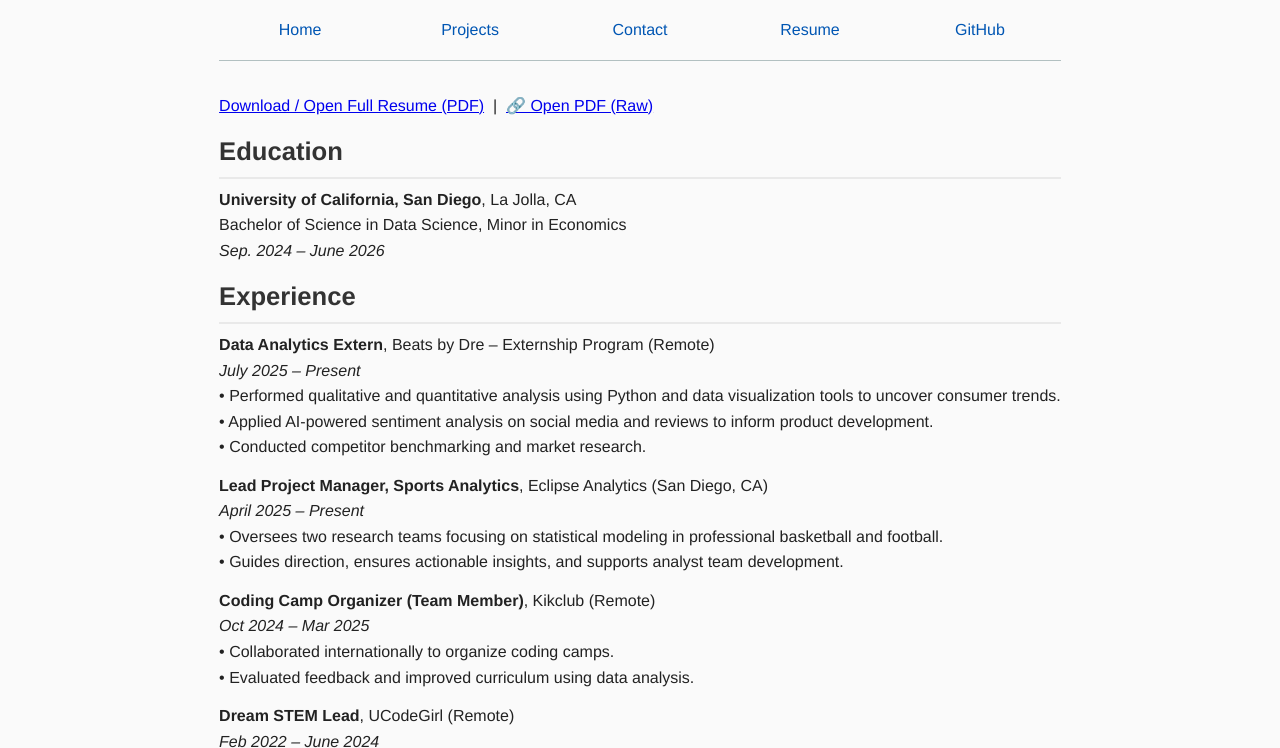
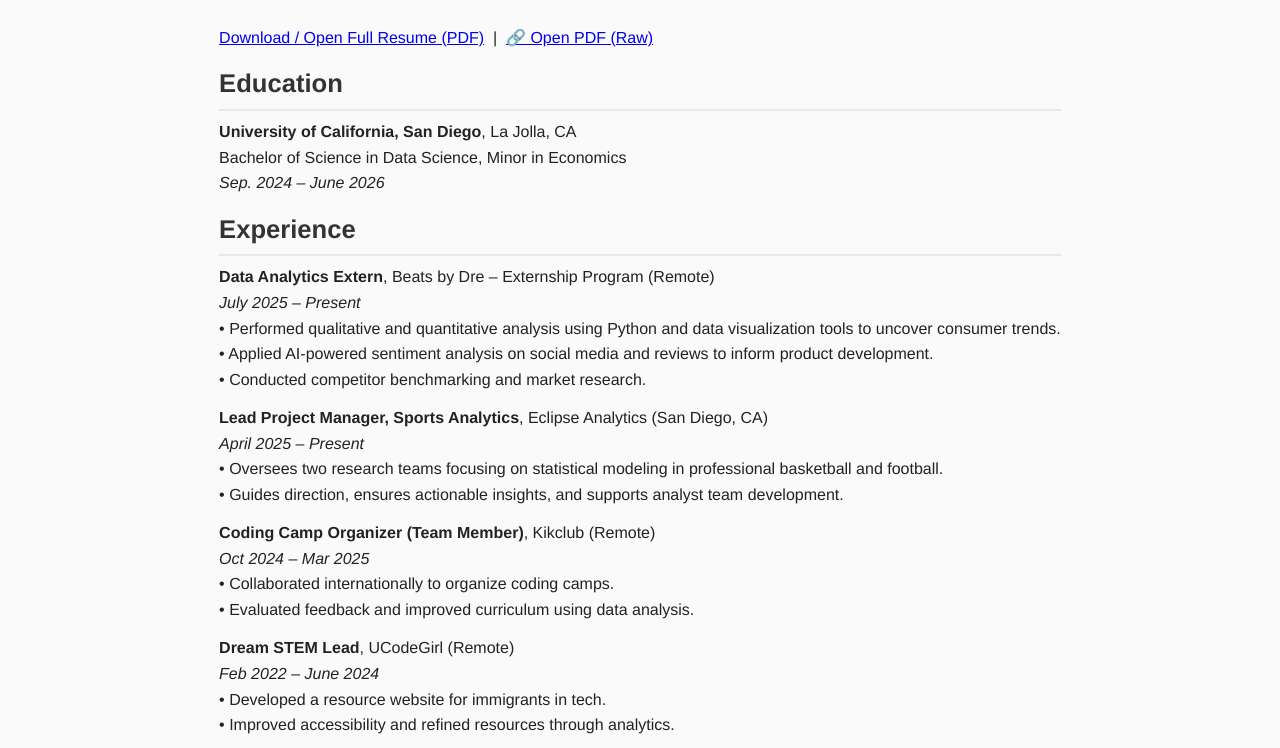
Before and after one commit to Kalberhe/6.C85_lab1_beta_test_portfolio, a plain HTML site: page resume/index.html in a window 1280 px wide. Shown: the part 155-903 px from the top of the page. Drawn offline with Linux system fonts and the light colour scheme.

```diff
--- a/resume/index.html
+++ b/resume/index.html
@@ -10,13 +10,7 @@
 <body>
   <header>
     <h1>Resume</h1>
-    <nav>
-      <a href="../index.html">Home</a>
-      <a href="../projects/index.html">Projects</a>
-      <a href="../contact/index.html">Contact</a>
-      <a href="../resume/index.html">Resume</a>
-      <a href="https://github.com/Kalberhe" target="_blank">GitHub</a>
-    </nav>
+
   </header>
 
   <main>
--- a/style.css
+++ b/style.css
@@ -251,3 +251,13 @@
 
 html { color-scheme: light dark; }
 body{ background: var(--bg); color: var(--ink); }
+:root{
+  --bg:#fafafa; --ink:#222; --muted:#444; --line:#e9e9e9; --card:#fff;
+  --accent:#0056b3; --accent-dk:#003d80;
+}
+:root[data-theme="dark"]{
+  --bg:#0e0f10; --ink:#e7e7e7; --muted:#b7b7b7; --line:#2a2e33; --card:#131417;
+  --accent:#76a7ff; --accent-dk:#5a86d1;
+}
+html{ color-scheme: light dark; }
+body{ background: var(--bg); color: var(--ink); }
```
Also changed, not shown: contact/index.html (+1 -7 lines), index.html (+1 -0 lines), projects/index.html (+1 -7 lines).
